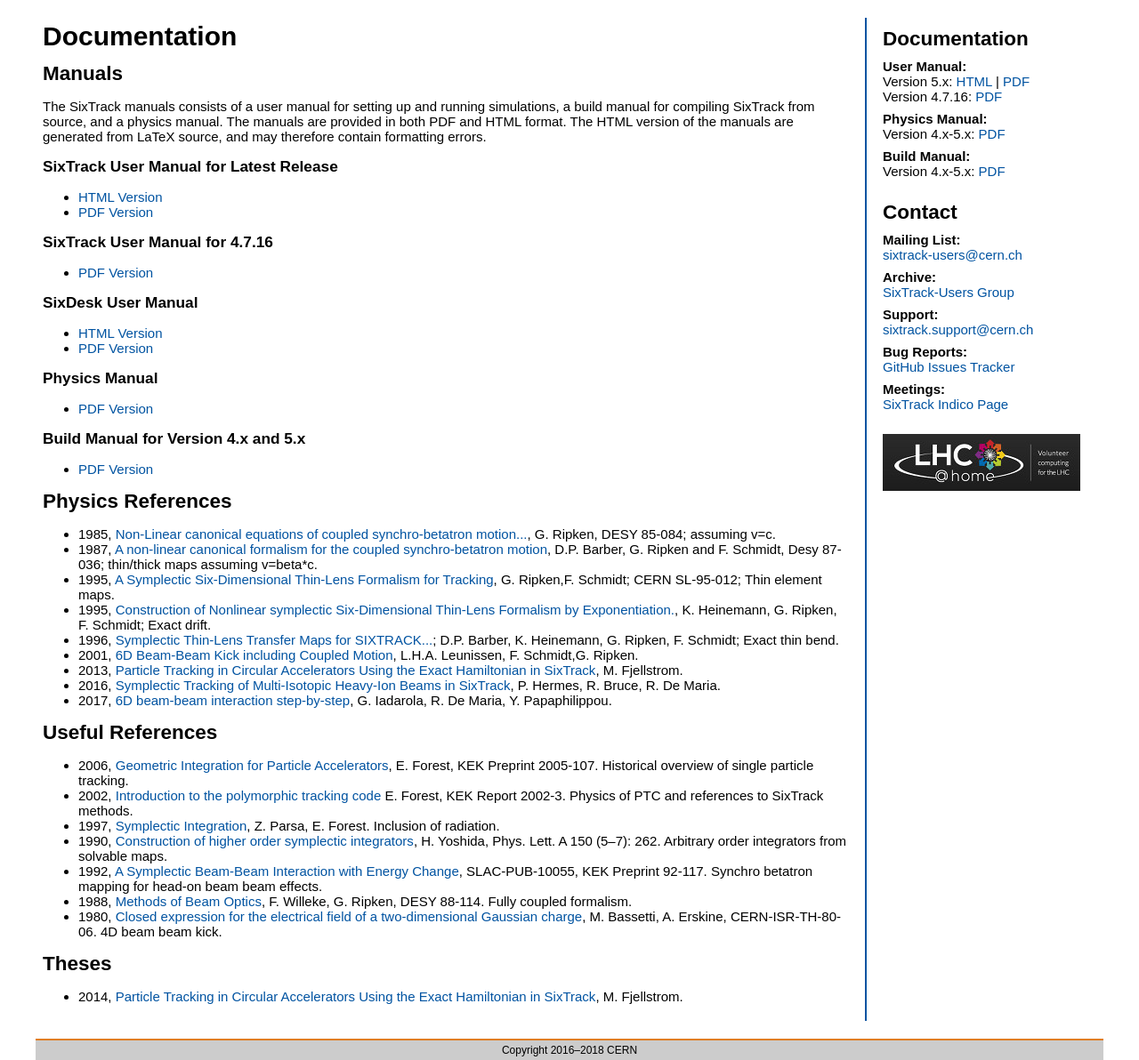
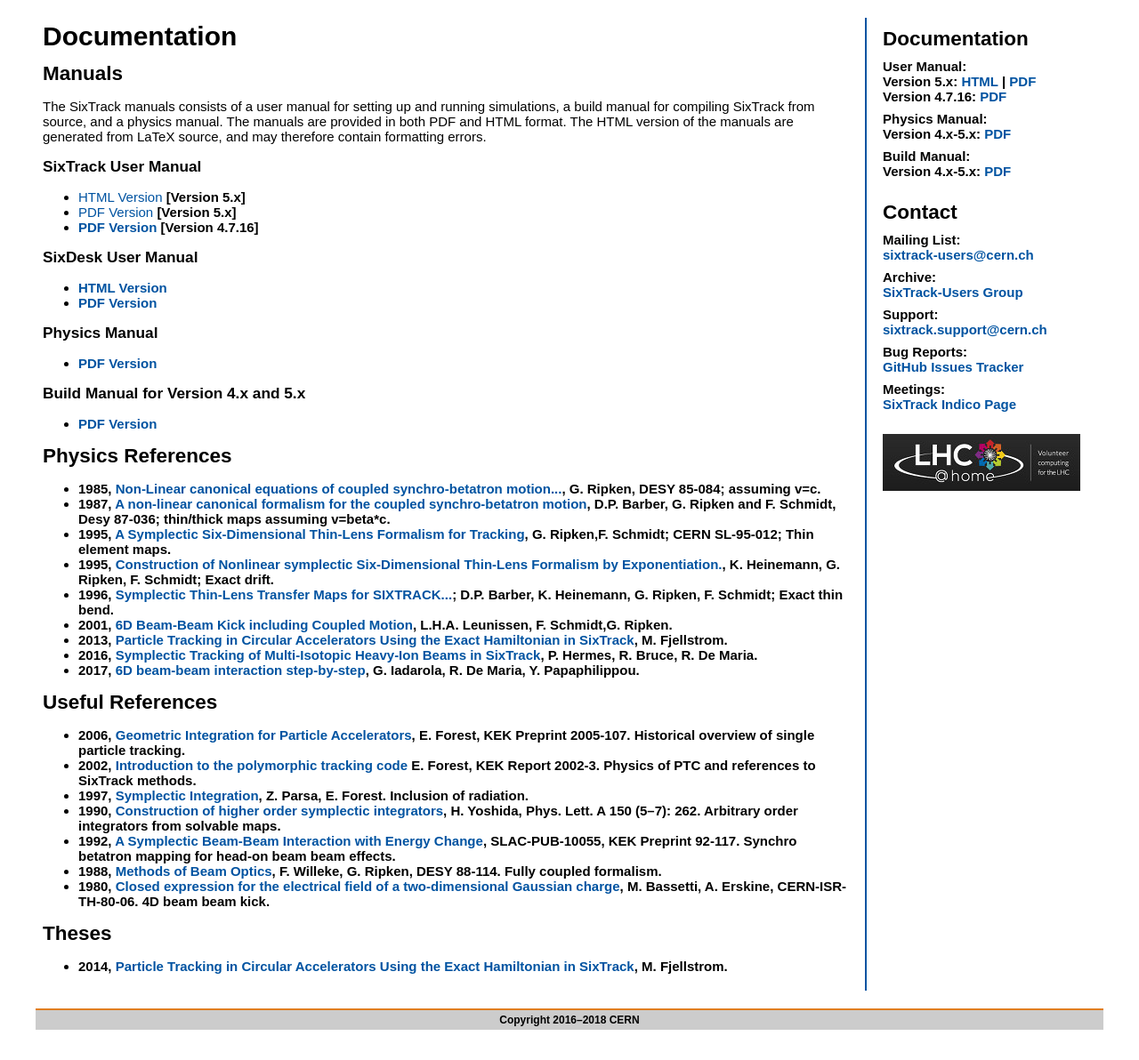
Before and after one commit to SixTrack/SixTrackWeb, a PHP site: page /docs.php in a window 1280 px wide. Shown: the part 198-1390 px from the top of the page at 89% size. After the commit the page ends 1356 px from the top, so only its background shows below. Run offline with PHP 8.4, Linux system fonts and the light colour scheme.

Commit message:
Some minor updates to homepage and documentation.

```diff
--- a/docs.php
+++ b/docs.php
@@ -19,15 +19,11 @@
         provided in both PDF and HTML format. The HTML version of the manuals are generated from
         LaTeX source, and may therefore contain formatting errors.</p>
 
-    <h3>SixTrack User Manual for Latest Release</h3>
+    <h3>SixTrack User Manual</h3>
     <ul>
-        <li><a href="/SixTrack/docs/user_full/manual.php">HTML Version</a></li>
-        <li><a href="/SixTrack/docs/user_manual.pdf">PDF Version</a></li>
-    </ul>
-
-    <h3>SixTrack User Manual for 4.7.16</h3>
-    <ul>
-        <li><a href="/SixTrack/files/user_manual_v40716.pdf">PDF Version</a></li>
+        <li><a href="/SixTrack/docs/user_full/manual.php">HTML Version</a> <b>[Version 5.x]</b></li>
+        <li><a href="/SixTrack/docs/user_manual.pdf">PDF Version</a> <b>[Version 5.x]</li>
+        <li><a href="/SixTrack/files/user_manual_v40716.pdf">PDF Version</a> <b>[Version 4.7.16]</li>
     </ul>
 
     <h3>SixDesk User Manual</h3>
--- a/index.php
+++ b/index.php
@@ -30,8 +30,9 @@
     <ul class="no-bullet-list">
         <li><b>Coordinator:</b> Riccardo De Maria</li>
         <li><b>Former Coordinator and Original Author:</b> Frank Schmidt</li>
-        <li><b>Release Manager:</b> Riccardo De Maria, Veronica Berglyd Olsen, Kyrre Sjobak</li>
+        <li><b>Core Developers:</b> Riccardo De Maria, Veronica Berglyd Olsen, Kyrre Sjobak, Alessio Mereghetti, James Molson, Tobias Persson</li>
         <li><b>Collimation Routines:</b> Alessio Mereghetti, Roderik Bruce, Stefano Redaelli, Guillaume Robert-Demolaize, Pascal Hermes</li>
+        <li><b>SixTrack Website:</b> Veronica Berglyd Olsen, Riccardo De Maria</li>
         <li><b>SixDesk:</b> Alessio Mereghetti, Eric Mcintosh</li>
         <li><b>Boinc:</b> Alessio Mereghetti, Eric Mcintosh, Igor Zacharov, Nils Hoimyr</li>
         <li><b>Dynamic Effects:</b> Kyrre Sjobak, Veronica Berglyd Olsen</li>
@@ -51,6 +52,7 @@
         <li><b>Beam-Gas Interactions:</b> Yngve Levinsen</li>
         <li><b>Frequency Map Analysis:</b> Miriam Fitterer</li>
     </ul>
+    The full author list is available in the source <a href="https://github.com/SixTrack/SixTrack/blob/master/README.md">readme file</a>.
 </article>
 <aside>
 <h2>Quick Links</h2>
```
